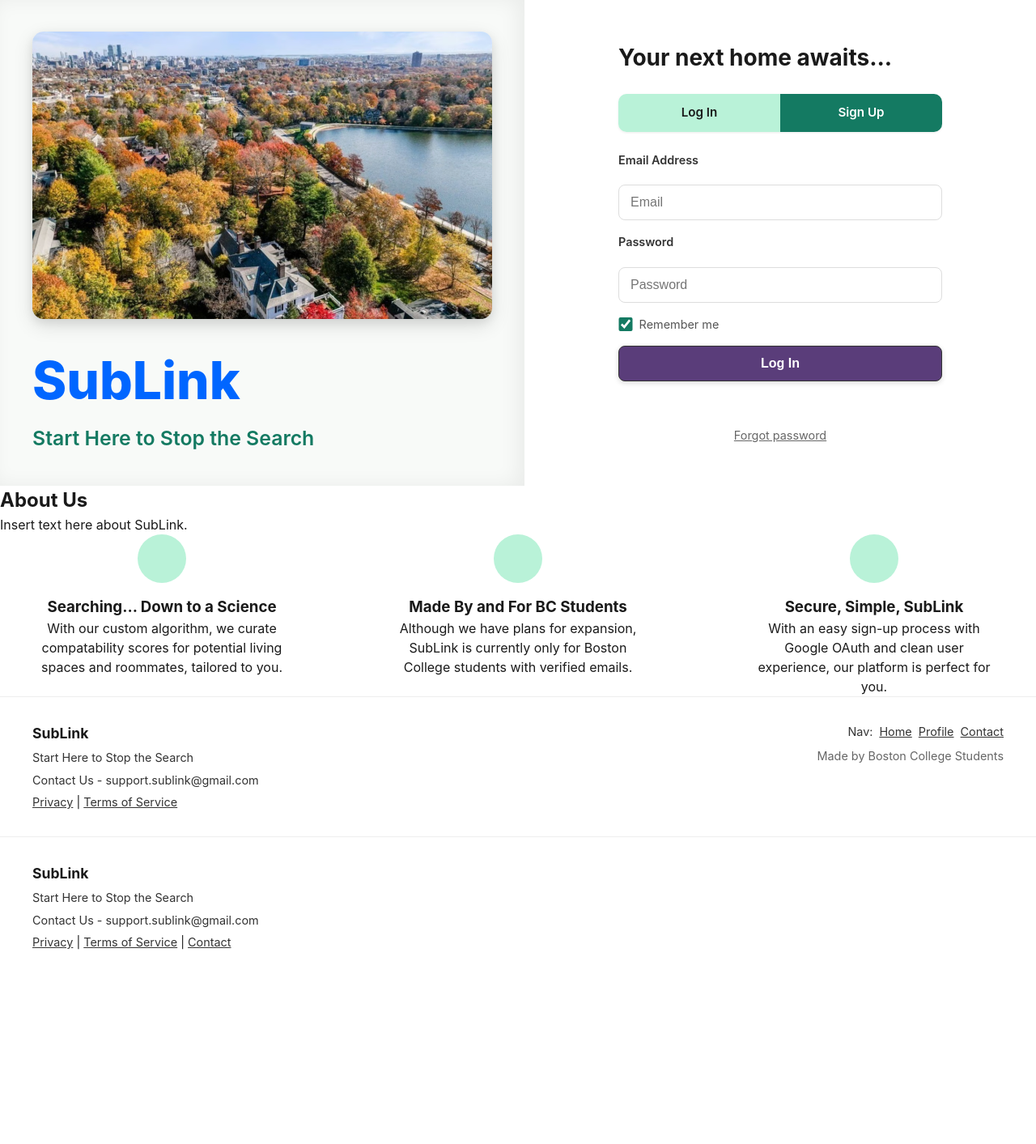
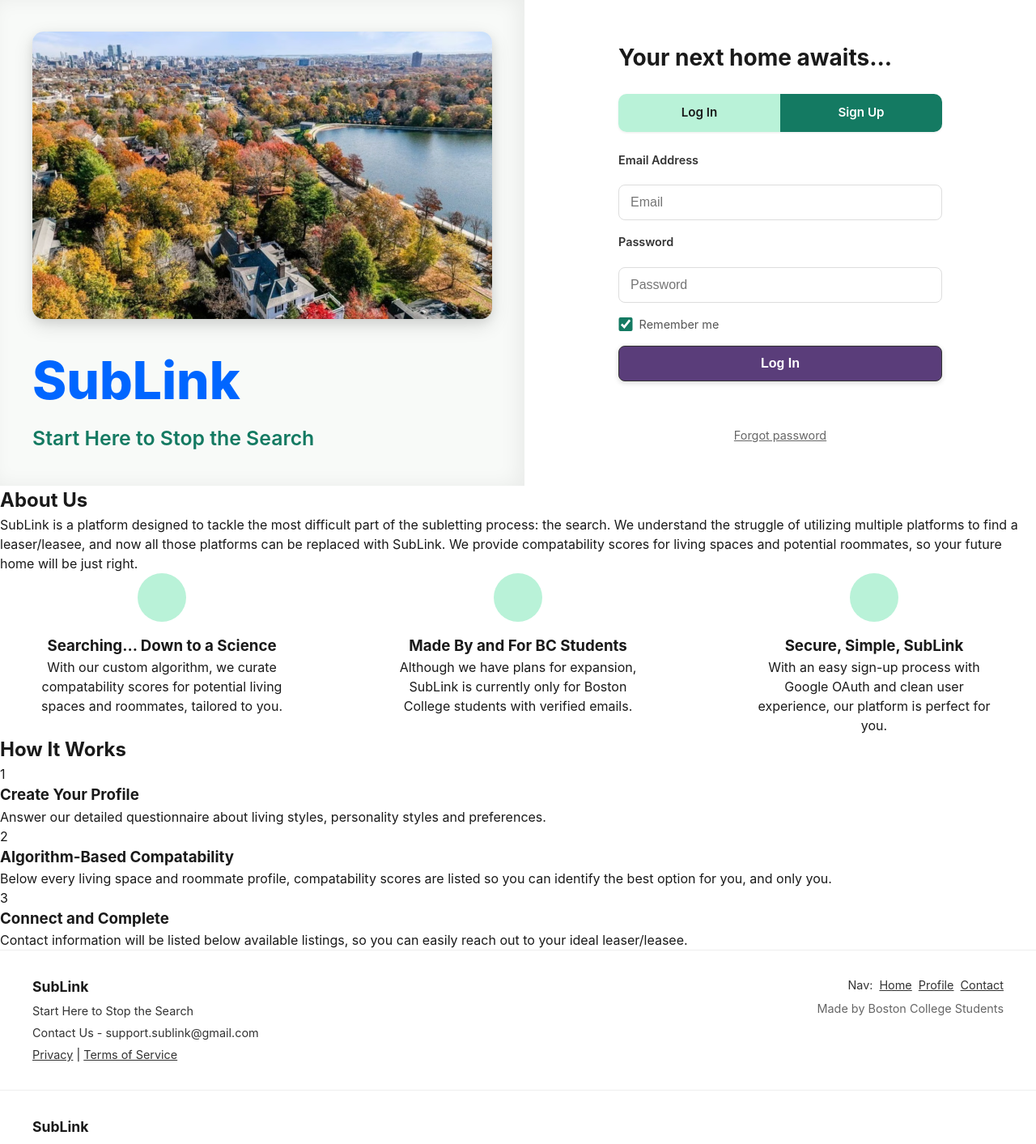
Before and after one commit to CSCI3356-Spring2026/SWE-Dream-Team, a Django app: page / in a window 1280 px wide. Shown: the part 91-1504 px from the top of the page at 81% size. Before the commit the page ends 1264 px from the top, so only its background shows below. Run offline with Django 5.2, Linux system fonts and the light colour scheme; some libraries are stand-ins or nearby versions.

Commit message:
Add How It Works section

```diff
--- a/django/landing_page/templates/landing_page/landing.html
+++ b/django/landing_page/templates/landing_page/landing.html
@@ -105,7 +105,7 @@ SubLink - Landing Page
             <h2 class = "about-title">About Us</h2>
 
             <p class = "about-text">
-            Insert text here about SubLink.
+                SubLink is a platform designed to tackle the most difficult part of the subletting process: the search. We understand the struggle of utilizing multiple platforms to find a leaser/leasee, and now all those platforms can be replaced with SubLink. We provide compatability scores for living spaces and potential roommates, so your future home will be just right.
             </p>
 
             <div class = "about-features">
@@ -130,6 +130,32 @@ SubLink - Landing Page
         </div>
     </section>
 
+    <!-- How It Works -->
+     <section class = "how-section">
+        <div class = "how-container">
+            <h2 class = "how-title">How It Works</h2>
+
+            <div class = "steps">
+                <div class = "step">
+                    <div class = "step-number">1</div>
+                    <h3>Create Your Profile</h3>
+                    <p>Answer our detailed questionnaire about living styles, personality styles and preferences.</p>
+                </div>
+
+                <div class = "step">
+                    <div class = "step-number">2</div>
+                    <h3>Algorithm-Based Compatability</h3>
+                    <p>Below every living space and roommate profile, compatability scores are listed so you can identify the best option for you, and only you.</p>
+                </div>
+
+                <div class = "step">
+                    <div class = "step-number">3</div>
+                    <h3>Connect and Complete</h3>
+                    <p>Contact information will be listed below available listings, so you can easily reach out to your ideal leaser/leasee.</p>
+                </div>
+            </div>
+        </div>
+     </section>
 
     <!-- Footer -->
     <footer class="landing-footer">
```
Lines whose indentation alone changed are shown as unchanged.
